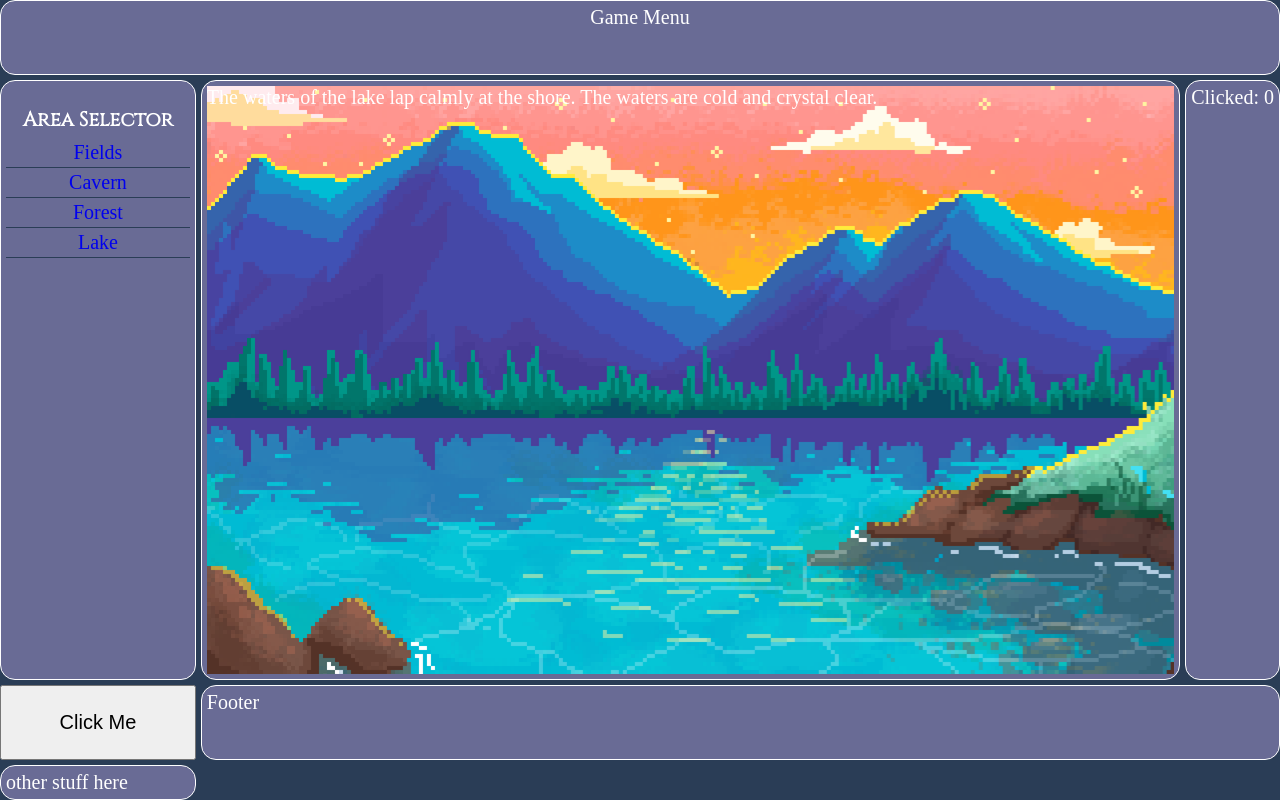
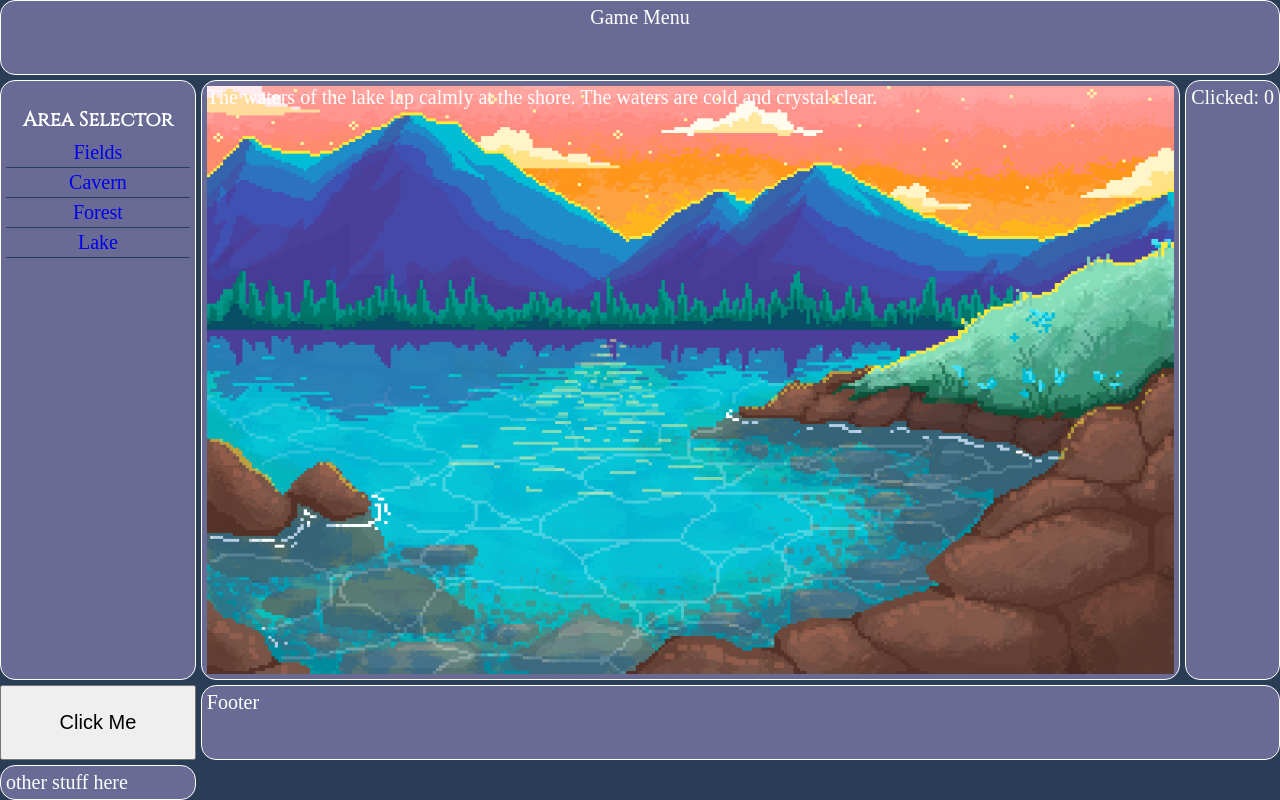
Before and after one commit to suchshibe/kobolds, a React (Create React App) app: page /Lake in a window 1280 px wide. Built offline with nearby package versions, Linux system fonts and the light colour scheme; a web font is replaced by a local one.

Commit message:
Stretch background image to fill div

```diff
--- a/src/App.css
+++ b/src/App.css
@@ -159,23 +159,27 @@ li {
   width: 100%;
   height: 100%;
   background-image: url("assets/background-areaFields.png");
+  background-size: 100% 100%;
 }
 
 .cavern {
   width: 100%;
   height: 100%;
   background-image: url("assets/background-areaCavern.png");
+  background-size: 100% 100%;
 }
 
 .Forest {
   width: 100%;
   height: 100%;
   background-image: url("assets/background-areaForest.png");
+  background-size: 100% 100%;
 }
 .Lake {
   width: 100%;
   height: 100%;
   background-image: url("assets/background-areaLake.png");
+  background-size: 100% 100%;
 }
 
 .areaText {
```
